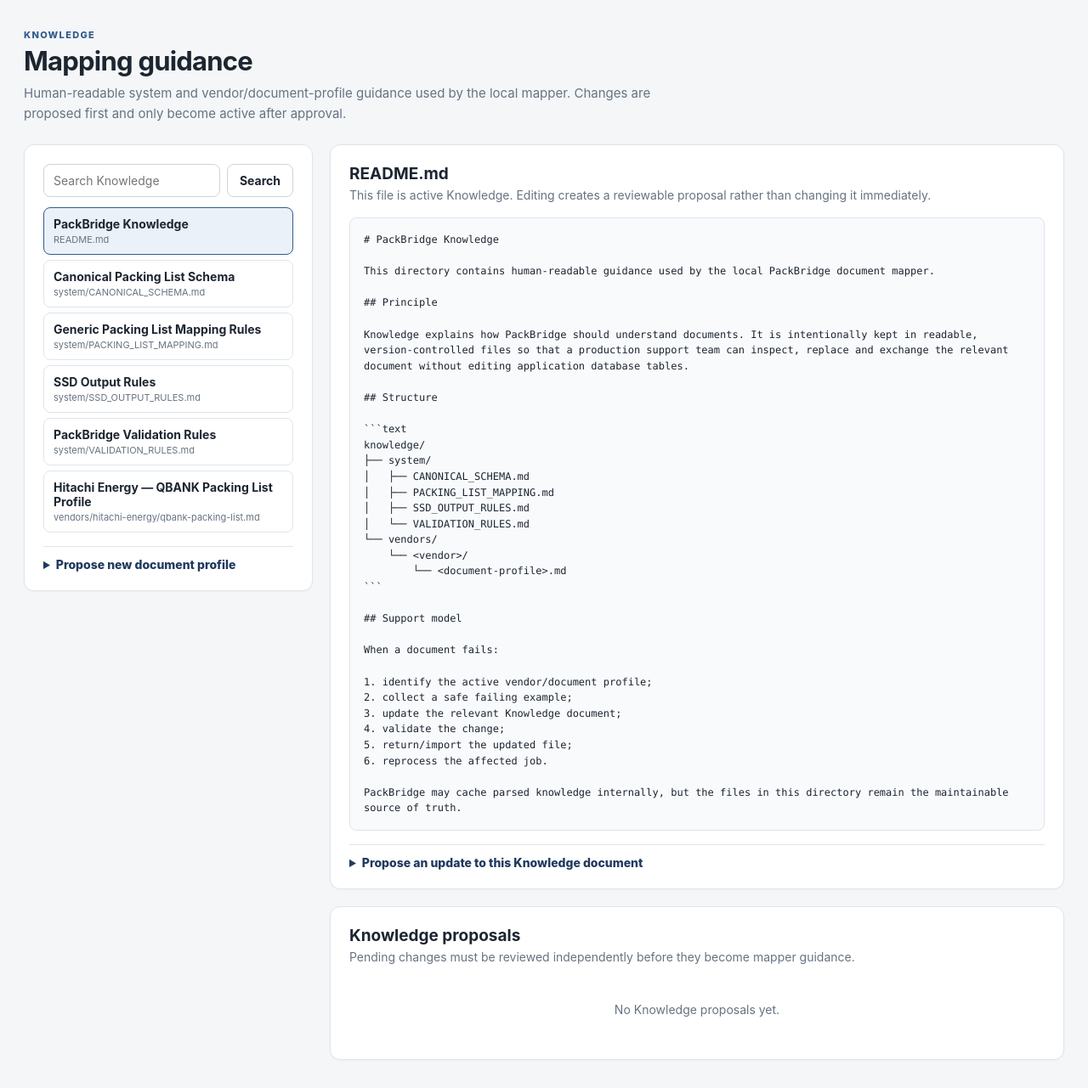
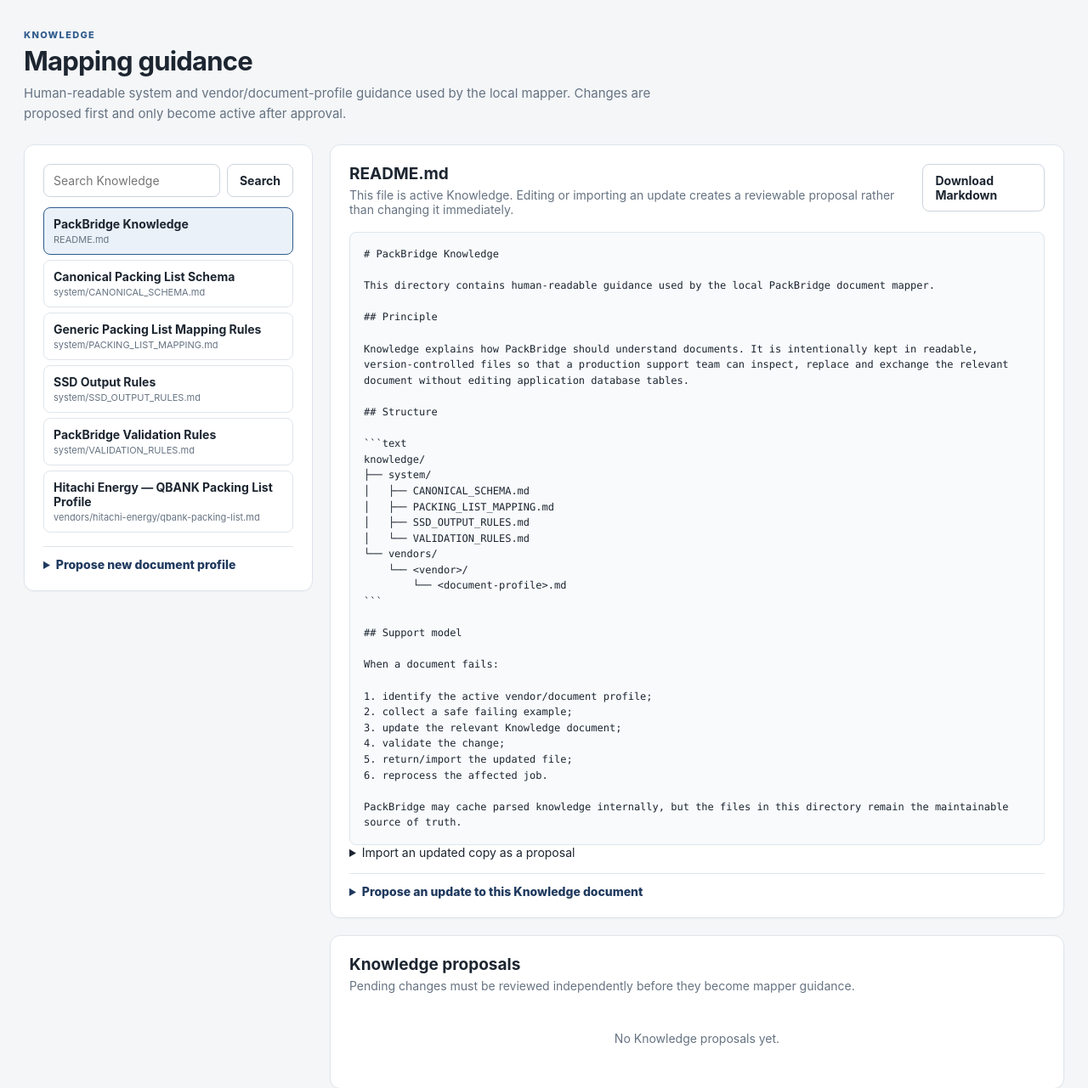
Before and after one commit to zageabb/PackBridge, a Flask app: page /knowledge/ in a window 1280 px wide. Shown: the part 68-1349 px from the top of the page at 85% size. Before the commit the page ends 1318 px from the top, so only its background shows below. Run offline with Flask 3, Linux system fonts and the light colour scheme; some libraries are stand-ins or nearby versions.

Commit message:
feat: add knowledge download and remote import UI

```diff
--- a/packbridge/templates/knowledge.html
+++ b/packbridge/templates/knowledge.html
@@ -76,11 +76,36 @@
         <div class="section-heading">
           <div>
             <h2>{{ selected.path }}</h2>
-            <p>This file is active Knowledge. Editing creates a reviewable proposal rather than changing it immediately.</p>
+            <p>This file is active Knowledge. Editing or importing an update creates a reviewable proposal rather than changing it immediately.</p>
           </div>
+          <a class="btn btn-secondary" href="{{ url_for('knowledge.download', path=selected.path) }}">Download Markdown</a>
         </div>
 
         <pre>{{ selected.content }}</pre>
+
+        <details class="knowledge-import-panel">
+          <summary>Import an updated copy as a proposal</summary>
+          <form method="post" action="{{ url_for('knowledge.propose_import') }}" enctype="multipart/form-data" class="knowledge-proposal-form">
+            <input type="hidden" name="target_path" value="{{ selected.path }}">
+            {% if job_id %}<input type="hidden" name="job_id" value="{{ job_id }}">{% endif %}
+            <label>
+              <span>Updated Markdown file</span>
+              <input type="file" name="knowledge_file" accept=".md,text/markdown,text/plain" required>
+            </label>
+            <label>
+              <span>Summary</span>
+              <input name="summary" placeholder="Import remotely updated profile">
+            </label>
+            <label>
+              <span>Reason / support note</span>
+              <textarea name="reason" rows="2" placeholder="For example: updated remotely after reviewing a failing supplier document"></textarea>
+            </label>
+            <div class="knowledge-proposal-actions">
+              <span>The imported file is compared with the active document before it can be approved.</span>
+              <button class="btn btn-primary" type="submit">Import as proposal</button>
+            </div>
+          </form>
+        </details>
 
         <details class="knowledge-edit-panel">
           <summary>Propose an update to this Knowledge document</summary>
```
